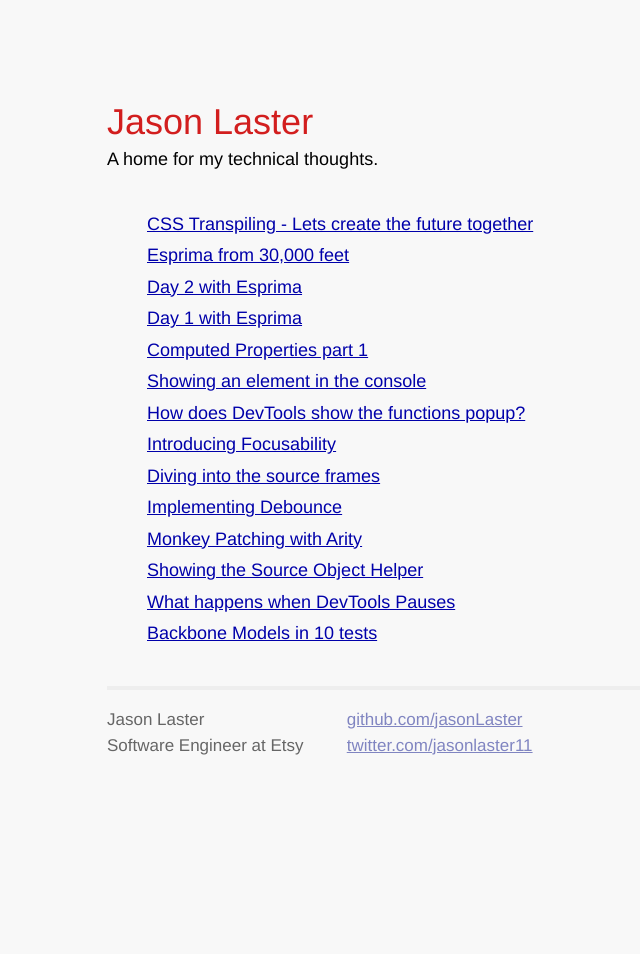
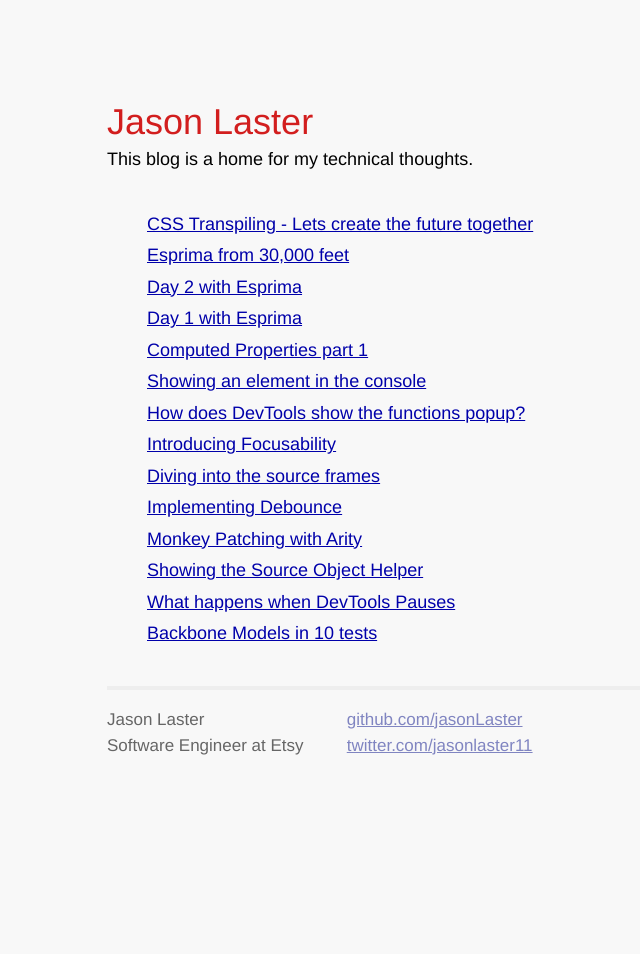
Before and after one commit to jasonLaster/jasonLaster.github.io, a Jekyll site: the page built from index.html, in a window 1280 px wide. Shown: the whole page, without its empty margins (164-804 px from the left). Built offline with Jekyll 4.4.1, drawn with Linux system fonts in a browser that asks for light colours; Markdown is read by kramdown in place of the engine named in the settings.

Commit message:
description

```diff
--- a/_config.yml
+++ b/_config.yml
@@ -1,7 +1,7 @@
 name: Jason Laster
 markdown: redcarpet
 pygments: true
-description: A home for my technical thoughts.
+description: This blog is a home for my technical thoughts.
 url: http://jasonlaster.github.io/
 syntax-highlighting:
   enabled : true
```
